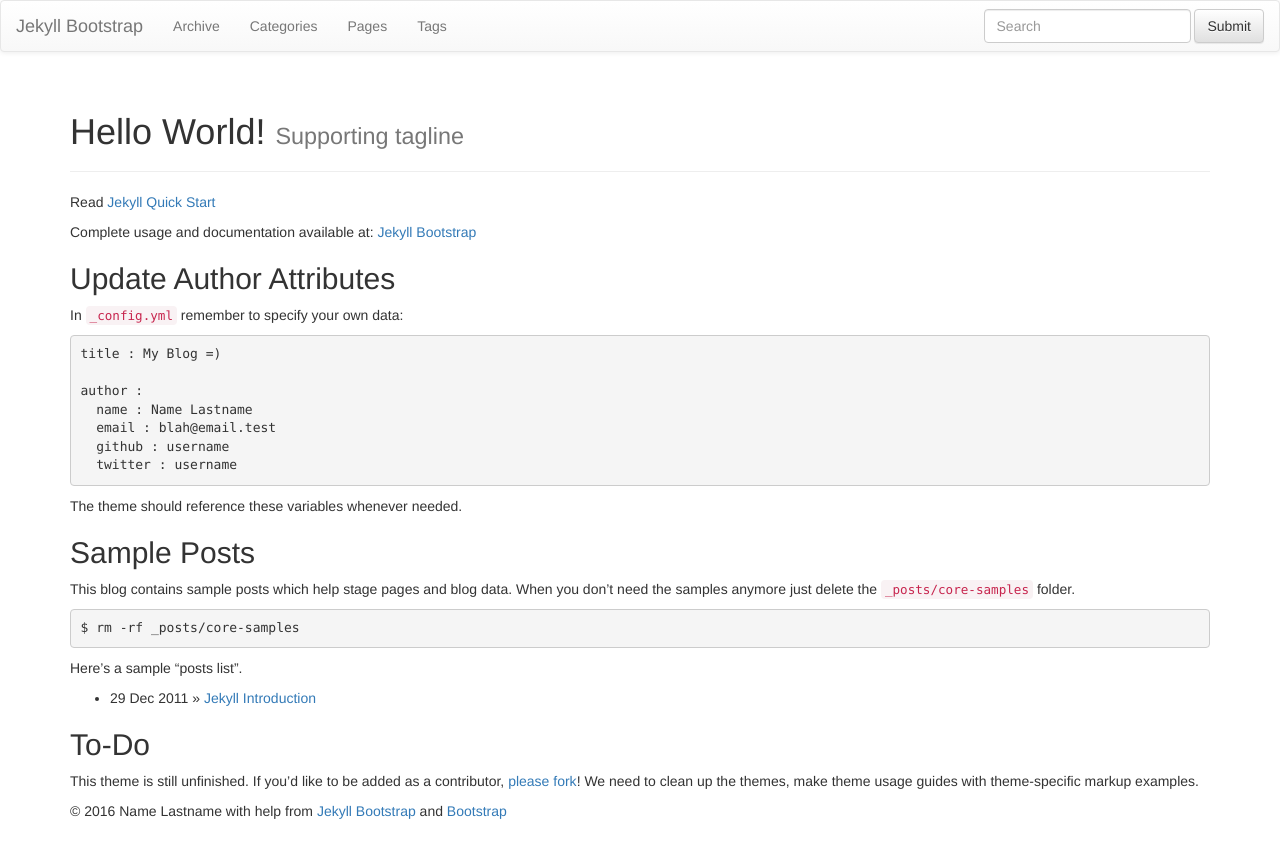
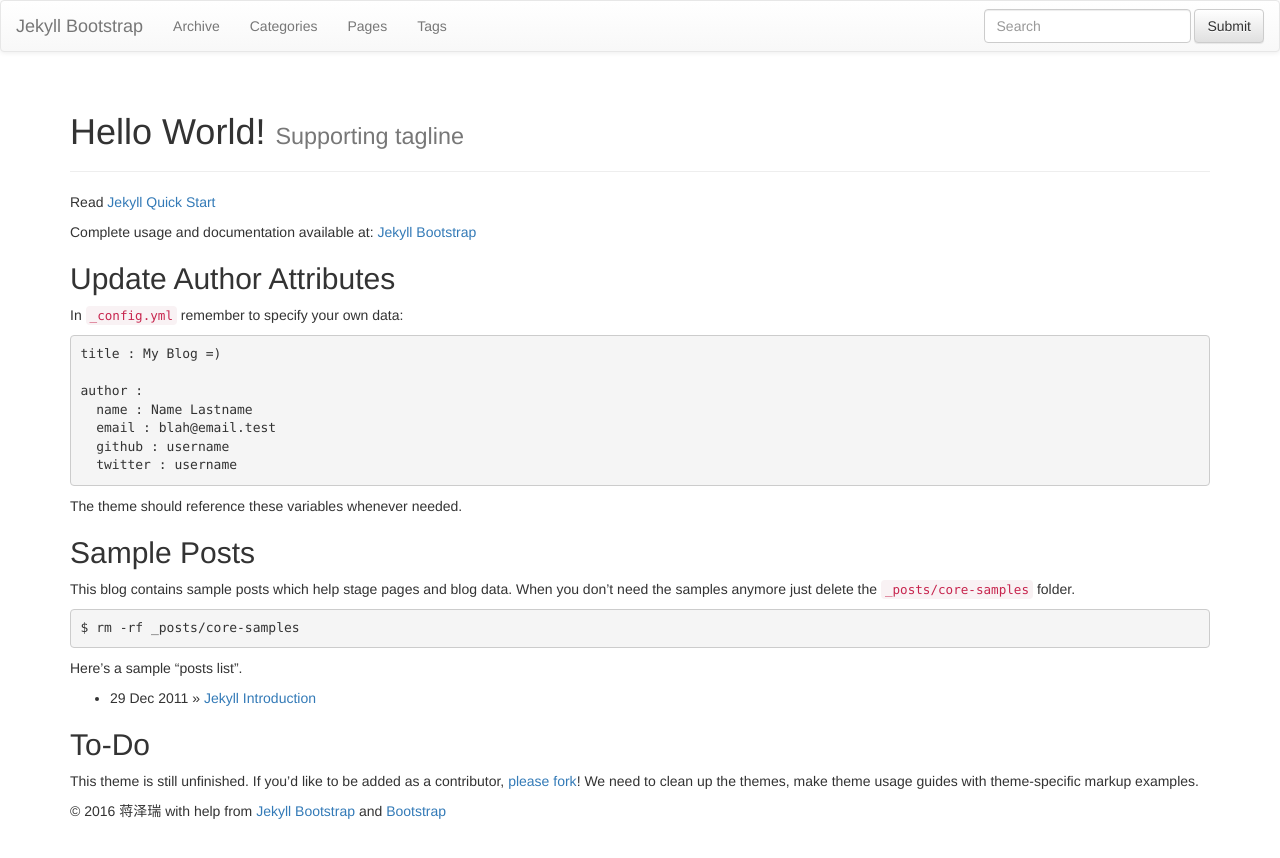
Before and after one commit to jiangzerui/blog, a Jekyll site: the page built from index.md, in a window 1280 px wide. Shown: the top 858 px of the page. Built offline with Jekyll 4.4.1, drawn with Linux system fonts in a browser that asks for light colours; nearby versions of some CDN libraries; library files that are not in the unit come from our copies.

Commit message:
config.yml

```diff
--- a/_config.yml
+++ b/_config.yml
@@ -11,11 +11,9 @@
 title : Jekyll Bootstrap
 tagline: Site Tagline
 author :
-  name : Name Lastname
-  email : blah@email.test
-  github : username
-  twitter : username
-  feedburner : feedname
+  name : 蒋泽瑞
+  email : stonefavorite@126.com
+  github : jiangzerui.github.io
 
 # The production_url is only used when full-domain names are needed
 # such as sitemap.txt
@@ -25,7 +23,7 @@
 # Else if you are pushing to username.github.io, replace with your username.
 # Finally if you are pushing to a GitHub project page, include the project name at the end.
 #
-production_url : http://username.github.io
+production_url : https://jiangzerui.github.io
 
 gems: ["jekyll-sitemap"]
 
```
